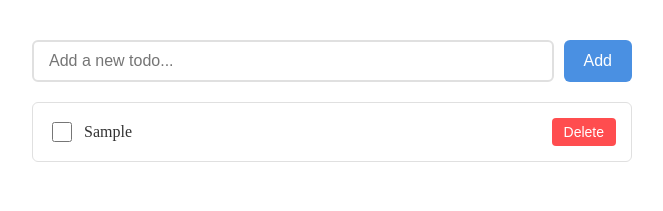
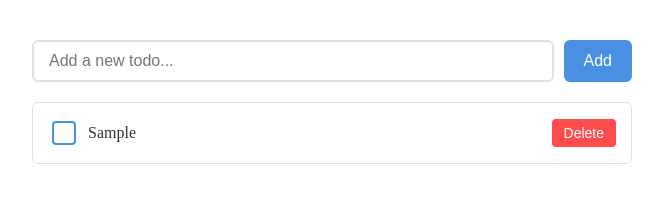
Before and after one commit to PeshoM/To-Do-List-with-Filtering, a React (Create React App) app in the folder web-client/: page / in a window 1280 px wide. Both pictures are taken after typing "Sample" into the empty fields and a click on the button "Add". Shown: the top 211 px of the page, without its empty margins (308-971 px from the left). Built offline with nearby package versions, Linux system fonts and the light colour scheme.

Commit message:
web-client: enhanced display of checked todo item

```diff
--- a/web-client/src/styles/todoItem.module.css
+++ b/web-client/src/styles/todoItem.module.css
@@ -13,10 +13,35 @@
 }
 
 .checkbox {
+  position: relative;
   margin-right: 12px;
-  width: 20px;
-  height: 20px;
+  width: 24px;
+  height: 24px;
   cursor: pointer;
+  appearance: none;
+  -webkit-appearance: none;
+  border: 2px solid #4a90e2;
+  border-radius: 4px;
+  background-color: white;
+  transition: all 0.2s ease;
+}
+
+.checkbox:checked {
+  background-color: #4a90e2;
+}
+
+.checkbox:checked::after {
+  content: "✓";
+  position: absolute;
+  color: white;
+  font-size: 16px;
+  top: 50%;
+  left: 50%;
+  transform: translate(-50%, -50%);
+}
+
+.checkbox:hover {
+  border-color: #357abd;
 }
 
 .text {
```
